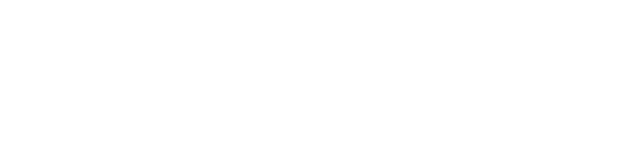
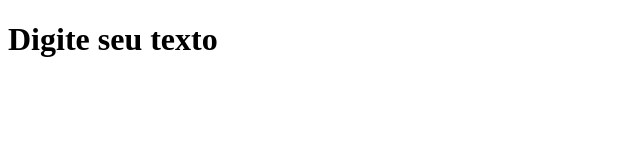
Before and after one commit to GiovanaBorelli/Decodificador-ONE-Giovana, a plain HTML site: page index.html in a window 1280 px wide. Shown: the whole page, without its empty margins (0-640 px from the left). Drawn offline with Linux system fonts and the light colour scheme.

Commit message:
Update index.html

```diff
--- a/index.html
+++ b/index.html
@@ -7,8 +7,13 @@
     <link rel="stylesheet" href="/Styles/style.css">
 </head>
 <body>
+ <div class="container">
+        <div class="left-section">
+        <h1> Digite seu texto</h1>
 
-    <div></div>
+        </div>
+
+    </div>
 
     <script src="Decodificador.js" defer></script>
 </body>
```
